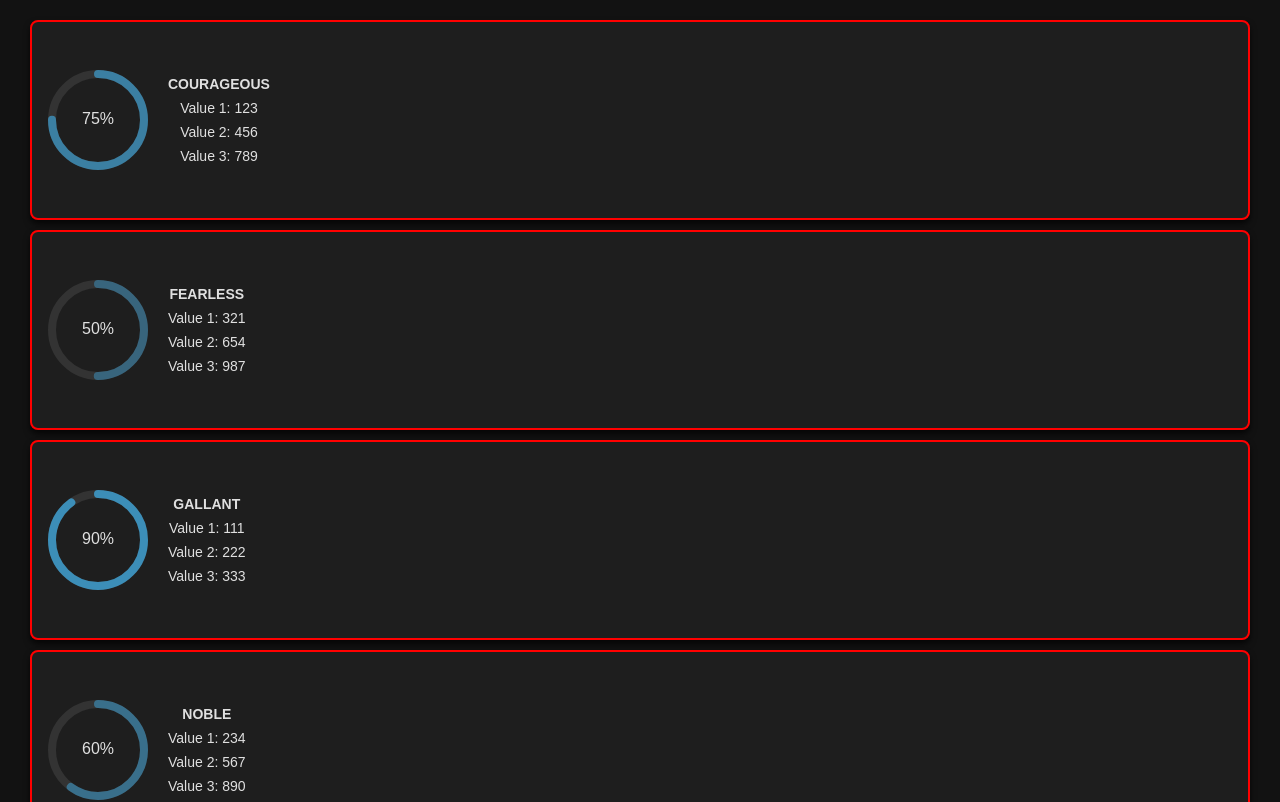
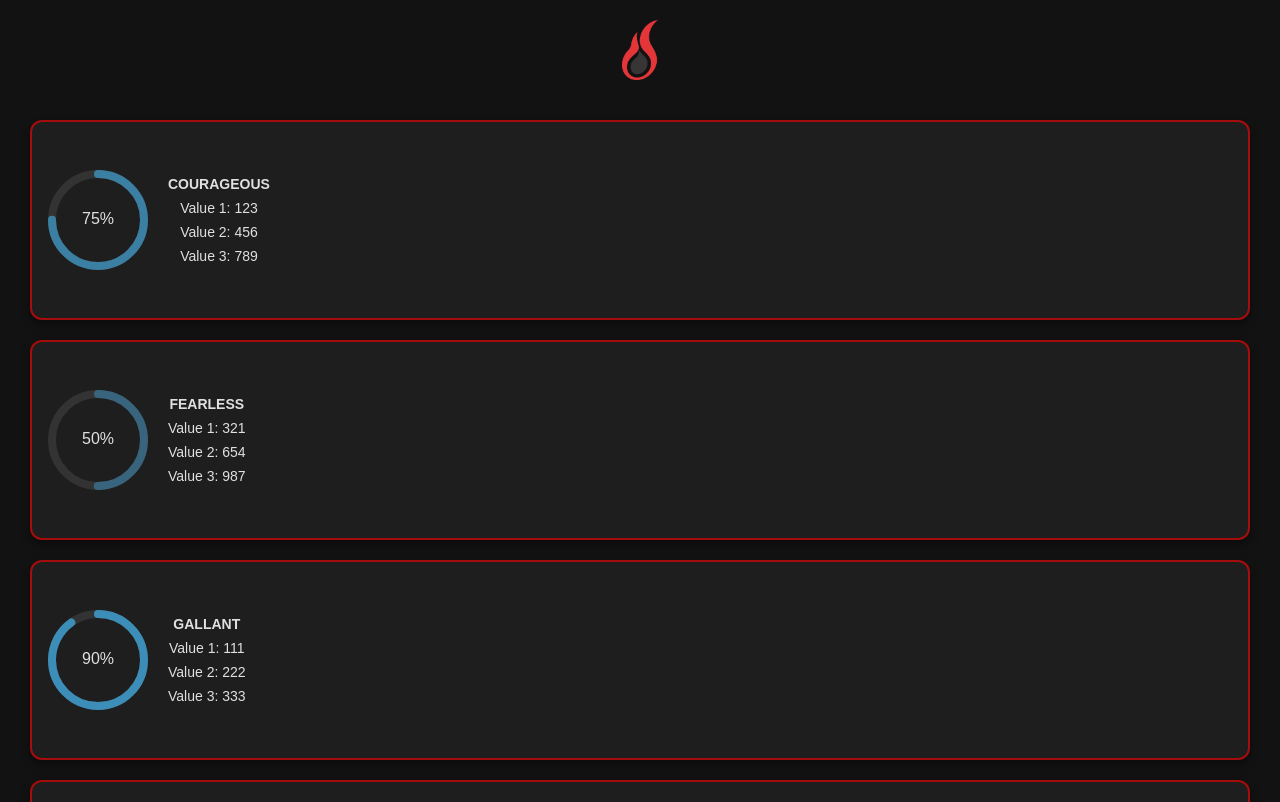
Before and after one commit to Farmanmann/Oil-Well-Monitoring-System, a React (Create React App) app in the folder frontend/: page / in a window 1280 px wide. Shown: the top 802 px of the page. Built offline with nearby package versions, Linux system fonts and the light colour scheme.

Commit message:
updated header and proportion sizes

```diff
--- a/frontend/src/App.css
+++ b/frontend/src/App.css
@@ -1,38 +1,39 @@
-.App {
-  text-align: center;
+/* General page styling */
+body {
+  background-color: #121212; /* Dark background */
+  color: #e0e0e0; /* Light text for contrast */
+  margin: 0;
+  font-family: Arial, sans-serif;
+  overflow-x: hidden; /* Prevent horizontal scroll */
 }
 
-.App-logo {
-  height: 40vmin;
-  pointer-events: none;
+/* Ensure the logo appears at the top of the page */
+.App-header {
+  position: fixed; /* Fix the logo at the top */
+  top: 0;
+  left: 0;
+  width: 100%;
+  padding: 20px 0; /* Add padding to the header for spacing */
+  text-align: center;
+  z-index: 10; /* Keep the logo above the cards */
+  background-color: #121212; /* Same background color as the body */
 }
 
-@media (prefers-reduced-motion: no-preference) {
-  .App-logo {
-    animation: App-logo-spin infinite 20s linear;
-  }
+/* Styling for the logo */
+.logo {
+  height: 60px; /* Resize the logo */
+  width: auto;
+  object-fit: contain; /* Ensure the logo maintains aspect ratio */
 }
 
-.App-header {
-  background-color: #282c34;
-  min-height: 100vh;
+/* Card list container with margin-top to push below the fixed header */
+.card-list {
   display: flex;
   flex-direction: column;
-  align-items: center;
+  gap: 20px; /* Space between cards */
+  padding: 20px;
+  margin-top: 100px; /* Space the cards below the header (adjustable) */
   justify-content: center;
-  font-size: calc(10px + 2vmin);
-  color: white;
+  width: 100%;
+  box-sizing: border-box;
 }
-
-.App-link {
-  color: #61dafb;
-}
-
-@keyframes App-logo-spin {
-  from {
-    transform: rotate(0deg);
-  }
-  to {
-    transform: rotate(360deg);
-  }
-}
--- a/frontend/src/App.js
+++ b/frontend/src/App.js
@@ -1,10 +1,14 @@
 import React from "react";
-import CardList from "./CardList";
+import "./App.css"; // Import App-specific styles
+import CardList from "./CardList"; // CardList component
 
 function App() {
   return (
     <div className="App">
-      <CardList />
+      <header className="App-header">
+        <img src="/EOGlogo.png" alt="EOG Logo" className="logo" /> {/* Logo */}
+      </header>
+      <CardList /> {/* Card list below the logo */}
     </div>
   );
 }
--- a/frontend/src/CardList.css
+++ b/frontend/src/CardList.css
@@ -1,19 +1,21 @@
-/* General page styling for a dark theme */
+/* General page styling */
 body {
   background-color: #121212; /* Dark background */
   color: #e0e0e0; /* Light text for contrast */
   margin: 0;
   font-family: Arial, sans-serif;
+  overflow-x: hidden; /* Prevent horizontal scroll */
 }
 
-  /* Container for the card list */
+/* Card list container with margin-top to push below the fixed header */
 .card-list {
   display: flex;
-    flex-direction: column; /* Stack cards vertically */
-    gap: 10px; /* Space between cards */
-    padding: 20px; /* Padding around the container */
-    justify-content: center; /* Center the cards horizontally */
-    width: 100%; /* Full width */
+  flex-direction: column;
+  gap: 20px; /* Space between cards */
+  padding: 20px;
+  margin-top: 100px; /* Space the cards below the header */
+  justify-content: center;
+  width: 100%;
   box-sizing: border-box;
 }
 
@@ -22,24 +24,24 @@ body {
   display: flex; /* Align circle and values horizontally */
   justify-content: flex-start; /* Align items to the start (left) */
   align-items: center; /* Vertically center the content */
-    border: 2px solid red; /* Red border */
-    border-radius: 8px;
+  border: 2px solid rgba(255, 0, 0, 0.6); /* Softer red border */
+  border-radius: 12px; /* Rounded edges */
   padding: 16px;
   width: calc(100% - 20px); /* Reduce width by 20px */
   height: 200px; /* Fixed height */
   background-color: #1e1e1e; /* Dark card background */
   text-align: center;
-    box-shadow: 0 4px 6px rgba(0, 0, 0, 0.7);
+  box-shadow: 0 4px 10px rgba(0, 0, 0, 0.4); /* Softer shadow */
   transition: transform 0.2s ease, box-shadow 0.2s ease;
   cursor: pointer;
-    box-sizing: border-box; /* Ensure padding is part of the width */
+  box-sizing: border-box;
   margin: 0 auto; /* Center the card */
 }
 
 /* Hover effect for the cards */
 .card:hover {
   transform: scale(1.02);
-    box-shadow: 0 6px 10px rgba(0, 0, 0, 0.9);
+  box-shadow: 0 6px 15px rgba(0, 0, 0, 0.6); /* Slightly more shadow on hover */
 }
 
 /* Progress bar container */
```
Also changed, not shown: frontend/public/EOGLOGO.png. Lines whose indentation alone changed are shown as unchanged.
